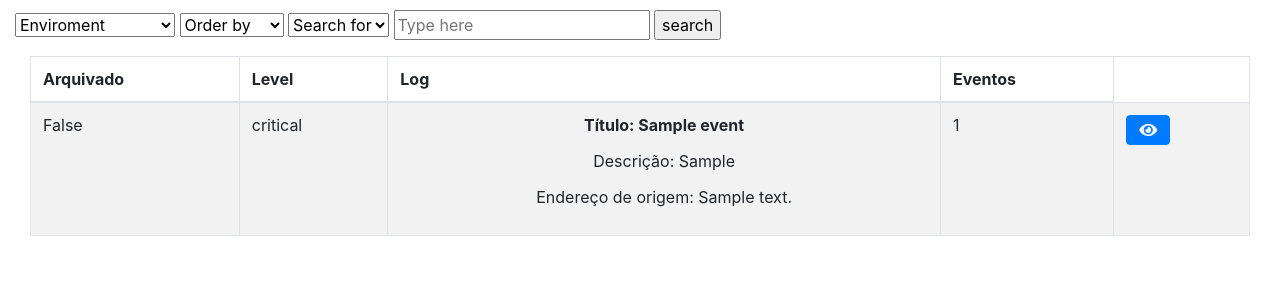
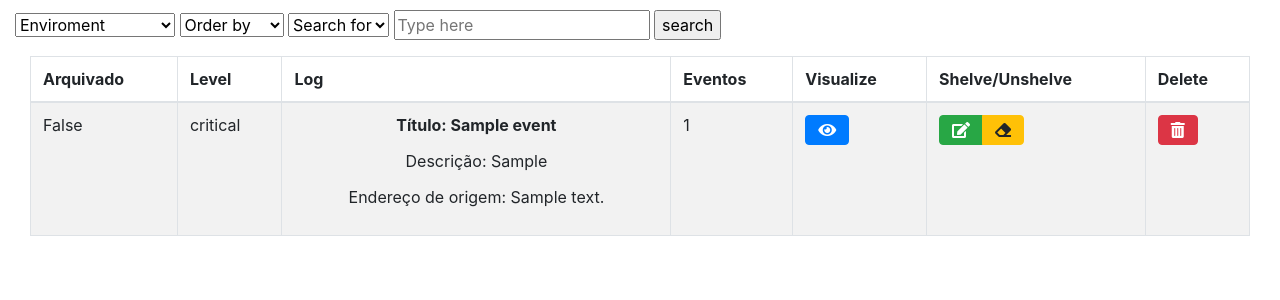
Before and after one commit to leticiaFlorentinoPires/squad-1-ad-python-women-loadsmart-1, a Django app: template events/templates/events/event_list.html in a window 1280 px wide. Shown: the part 56-356 px from the top of the page. Run offline with Django 3.2, Linux system fonts and the light colour scheme; tables that the repository leaves empty hold one stand-in row (values such as "Sample post"); the template is opened without the code that fills it: values that come from a table or form of the project are taken from there, most other values are stand-ins (such as "Sample title", 1, 10 or a date in 2020); parts of the project's set-up code (start-up, migrations or seed data) failed here and were passed over; some libraries are stand-ins or nearby versions.

Commit message:
resolvendo conflitos

```diff
--- a/events/templates/events/event_list.html
+++ b/events/templates/events/event_list.html
@@ -34,6 +34,9 @@
                     <th>Level</th>
                     <th>Log</th>
                     <th>Eventos</th>
+                    <th>Visualize</th>
+                    <th>Shelve/Unshelve</th>
+                    <th>Delete</th>
                 </tr>
             </thead>
             <tbody>
@@ -55,7 +58,19 @@
                                     <i class="fas fa-eye"></i>
                                 </a>
                             </div>
-
+                        </td>
+                        <td>
+                            <div class="btn-group" role="group" aria-label="Basic example">
+                                <a href="{% url 'events:shelved' event.pk %}" class="btn btn-success"><i class="fas fa-edit"></i></a>
+                                <a href="{% url 'events:unshelved' event.pk %}" class="btn btn-warning"><i class="fas fa-eraser"></i></a>
+                                </a>
+                            </div>
+                        </td>
+                        <td>
+                            <div class="btn-group" role="group" aria-label="Basic example">
+                                <a href="{% url 'events:delete' event.pk %}" class="btn btn-danger"><i class="fas fa-trash-alt"></i></a>
+                                </a>
+                            </div>
                         </td>
                     </tr>
                 {% empty %}
--- a/events/urls.py
+++ b/events/urls.py
@@ -3,7 +3,14 @@ from rest_framework import routers
 from rest_framework.routers import DefaultRouter
 from rest_framework_extensions.routers import NestedRouterMixin
 from events import views
-from events.views import EventsListView, EventFilter, EventDetail
+from events.views import (
+    EventsListView,
+    EventFilter,
+    EventDetail,
+    ShelveEvent,
+    UnshelveEvent,
+    DeleteEvent
+    )
 
 router = routers.DefaultRouter()
 router.register(r'events', views.EventAPIViewSet)
@@ -27,5 +34,8 @@ urlpatterns = [
     path('', EventFilter.as_view(), name='events-list'),
     # re_path(r'agents/(?P<id_agent>\d+)/events/(?P<id_event>\d+)', agent_id_event_id , name='events_by_agents'),
     # path('<str:envName>', EventFilter.as_view(), name='filter_events'),
-    path('<int:event_id>', EventDetail.as_view(), name='detail')
+    path('<int:event_id>', EventDetail.as_view(), name='detail'),
+    re_path(r'(?P<pk>\d+)?/shelved', ShelveEvent.as_view(), name = 'shelved'),
+    re_path(r'(?P<pk>\d+)?/unshelved', UnshelveEvent.as_view(), name = 'unshelved'),
+    re_path(r'(?P<pk>\d+)?/delete', DeleteEvent.as_view(), name = 'delete')
 ]
```
Also changed, not shown: events/views.py (+24 -2 lines).
